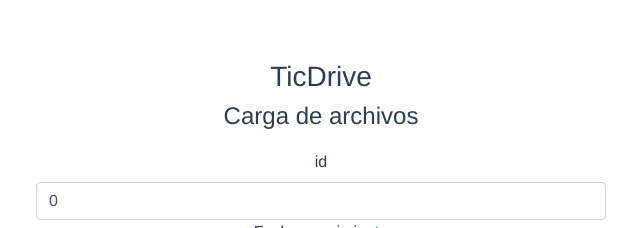
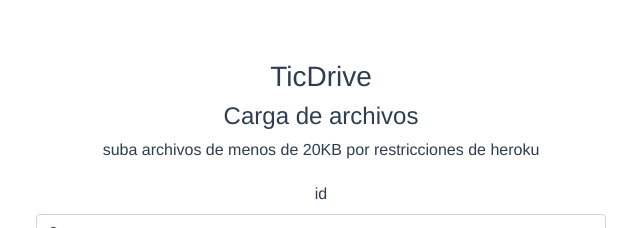
Before and after one commit to ArteInverso/TicDrive-Front-End, a Vue app: page / in a window 1280 px wide. Shown: the top 228 px of the page, without its empty margins (319-959 px from the left). Built offline with nearby package versions, Linux system fonts and the light colour scheme; no server answers; what vue-axios-cors would draw is missing.

Commit message:
aviso peso

```diff
--- a/src/App.vue
+++ b/src/App.vue
@@ -4,6 +4,7 @@
       <div style="margin: 20px">
         <h3>TicDrive</h3>
         <h4>Carga de archivos</h4>
+        <p>suba archivos de menos de 20KB por restricciones de heroku</p>
       </div>
 
       <upload-files></upload-files>
```
